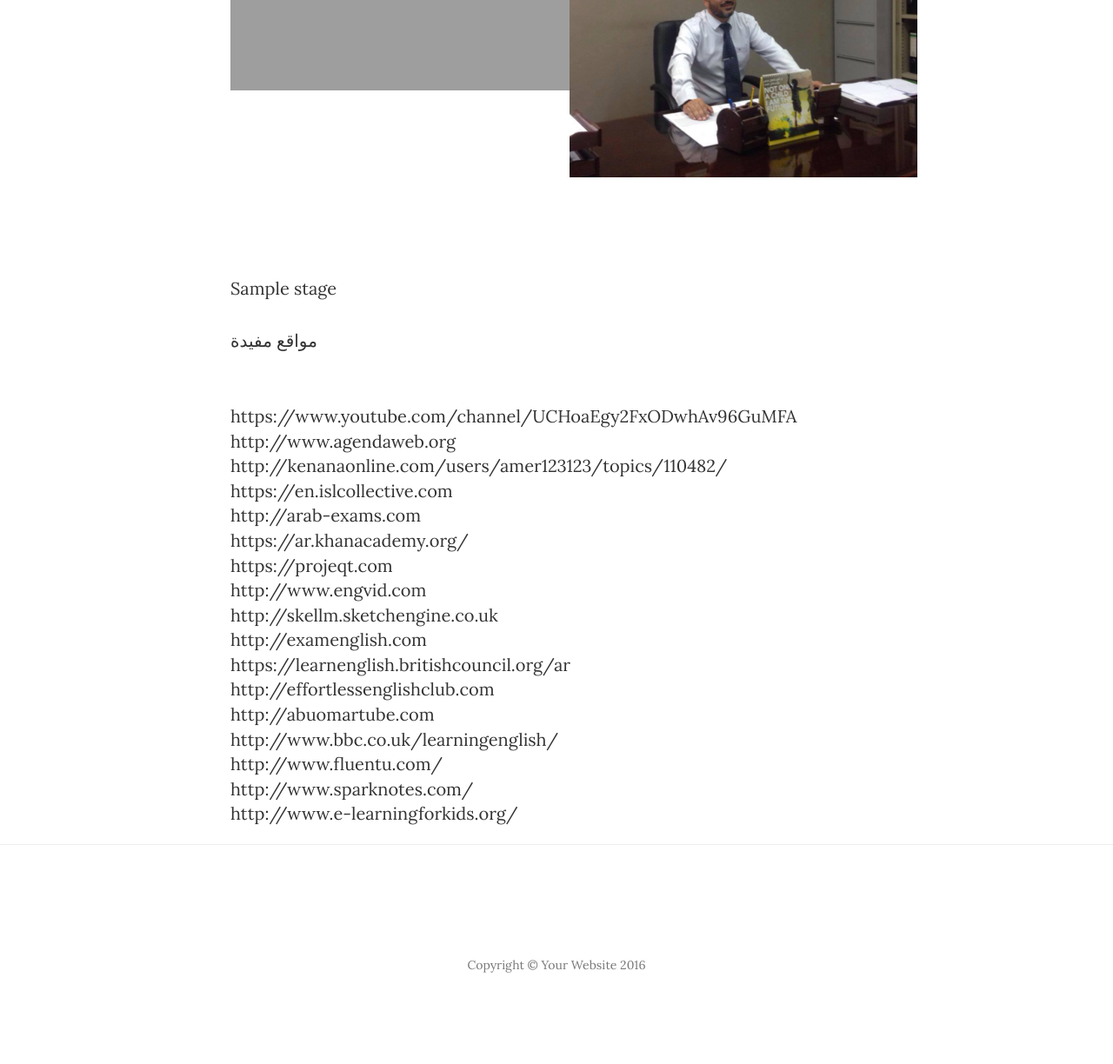
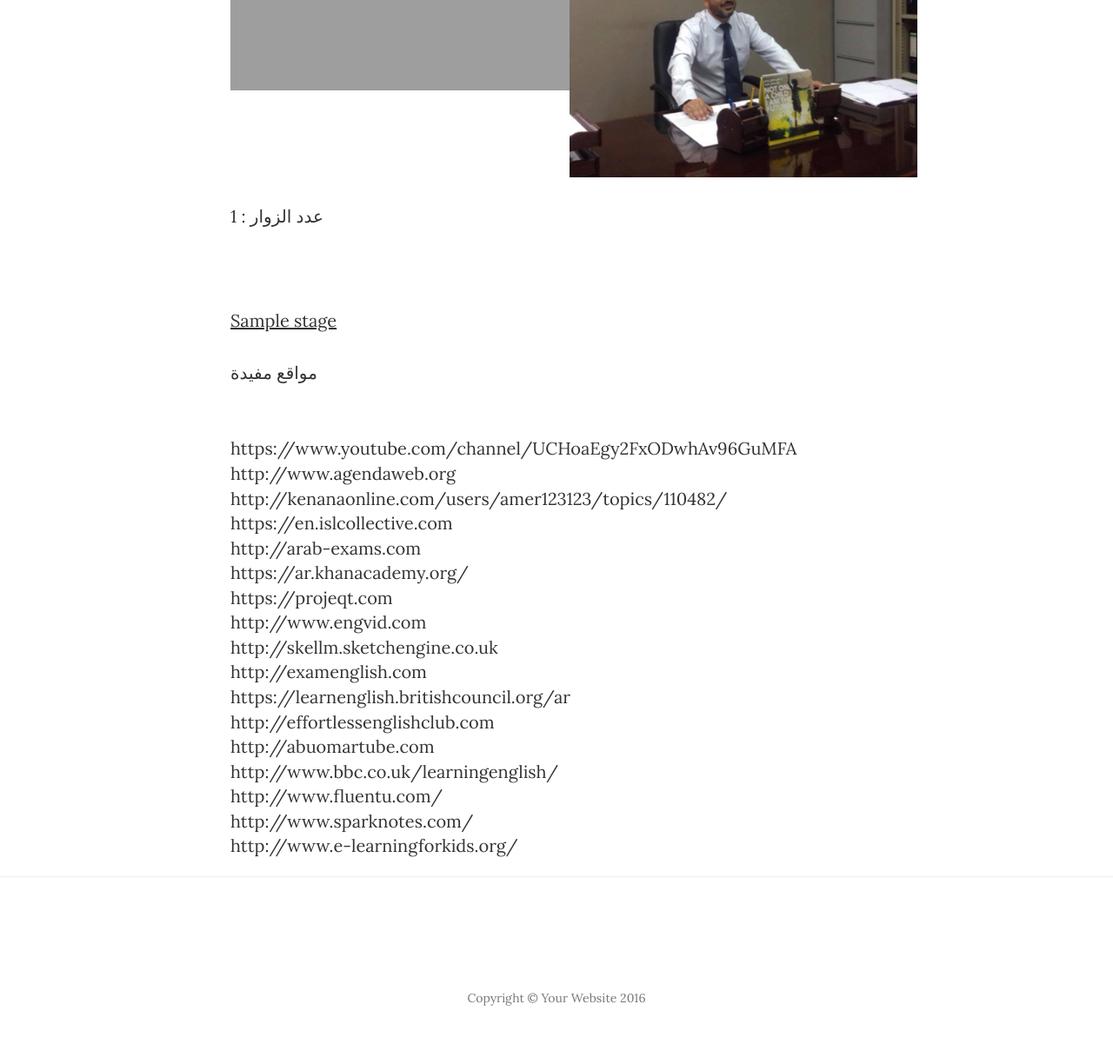
Before and after one commit to bazzard72/english, a Django app: template main/templates/stagelist.html in a window 1280 px wide. Shown: the part 973-2197 px from the top of the page at 87% size. Before the commit the page ends 2092 px from the top, so only its background shows below. Run offline with Django 3.2, Linux system fonts and the light colour scheme; tables that the repository leaves empty hold one stand-in row (values such as "Sample post"); the template is opened without the code that fills it: values that come from a table or form of the project are taken from there, most other values are stand-ins (such as "Sample title", 1, 10 or a date in 2020); some libraries are stand-ins or nearby versions; grey boxes are pictures that could not be loaded.

Commit message:
change models

```diff
--- a/main/templates/stagelist.html
+++ b/main/templates/stagelist.html
@@ -16,7 +16,7 @@
 </div>
 
 
-
+<p> عدد الزوار : {{counter.number}}
 
 <br><br><br><br>
 {% for stage in stagelist %}
```
